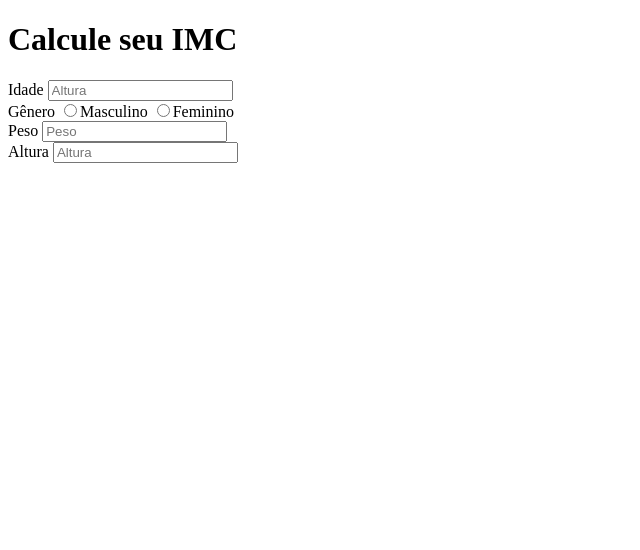
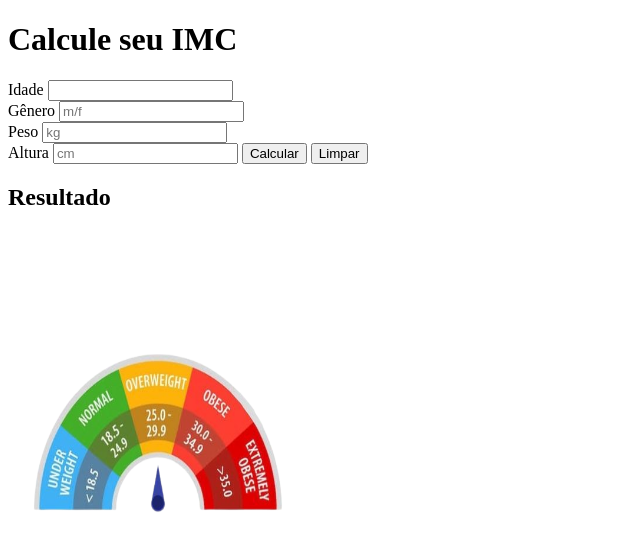
Before and after one commit to andradejao/javascript, a website: page exercicios/imc/index.html in a window 1280 px wide. Shown: the whole page, without its empty margins (0-640 px from the left). Drawn offline with Linux system fonts and the light colour scheme.

Commit message:
continuando app imc

```diff
--- a/exercicios/imc/imc.js
+++ b/exercicios/imc/imc.js
@@ -0,0 +1,20 @@
+let peso, altura, idade, genero
+
+function calcularImc() {
+    idade = Number(frmImc.txtIdade.value.replace(",", "."))
+    genero = Number(frmImc.txtGenero.value.replace(",", "."))
+    peso = Number(frmImc.txtPeso.value.replace(",", "."))
+    altura = Number(frmImc.txtAltura.value.replace(",", "."))
+
+    let imc = peso / (altura * altura)
+
+    if (idade >= 18)
+        if (imc < 18.5) {
+            document.getElementById('valorImc').innerText = `Seu IMC é: ${imc.toFixed(1)}`
+            document.getElementById('status').src = "./img/underweight.png"
+        }
+        else if (imc >= 18.5 && imc < 24.9) {
+            document.getElementById('valorImc').innerText = `Seu IMC é: ${imc}`
+            document.getElementById('status').src = "./img/normal.png"
+        }
+}
--- a/exercicios/imc/index.html
+++ b/exercicios/imc/index.html
@@ -13,21 +13,24 @@
         <h1>Calcule seu IMC</h1>
         <form name="frmImc">
             <label>Idade</label>
-            <input type="number" name="txtIdade" id="" placeholder="Altura">
+            <input type="number" name="txtIdade" id="idade" class="caixa">
             <br>
             <label>Gênero</label>
-            <input type="radio" name="txtMasc" id="">Masculino
-            <input type="radio" name="txtFem" id="">Feminino
+            <input type="text" name="txtGenero" id="genero" placeholder="m/f">
             <br>
             <label>Peso</label>
-            <input type="number" name="txtPeso" id="" placeholder="Peso">
+            <input type="number" name="txtPeso" class="caixa" placeholder="kg" id="peso">
             <br>
             <label>Altura</label>
-            <input type="number" name="txtAltura" id="" placeholder="Altura">
+            <input type="number" name="txtAltura" class="caixa" id="altura" placeholder="cm">
+            <input type="button" value="Calcular" onclick="calcularImc()">
+            <input type="reset" value="Limpar" onclick="lim">
         </form>
     </div>
     <div class="roleta">
-        <img src="" alt="">
+        <h2>Resultado</h2>
+        <p id="valorImc"></p>
+        <img id="status" src="./img/default.png" alt="roleta imc">
     </div>
 
     <script src="imc.js"></script>
--- a/exercicios/imc/style.css
+++ b/exercicios/imc/style.css
@@ -0,0 +1,4 @@
+img {
+    width: 300px;
+    height: 300px;
+}
```
Also changed, not shown: exercicios/imc/img/default.png (added), exercicios/imc/img/extremalyobese.png (added), exercicios/imc/img/normal.png (added), exercicios/imc/img/obese.png (added), exercicios/imc/img/overweight.png (added), exercicios/imc/img/underweight.png (added).
